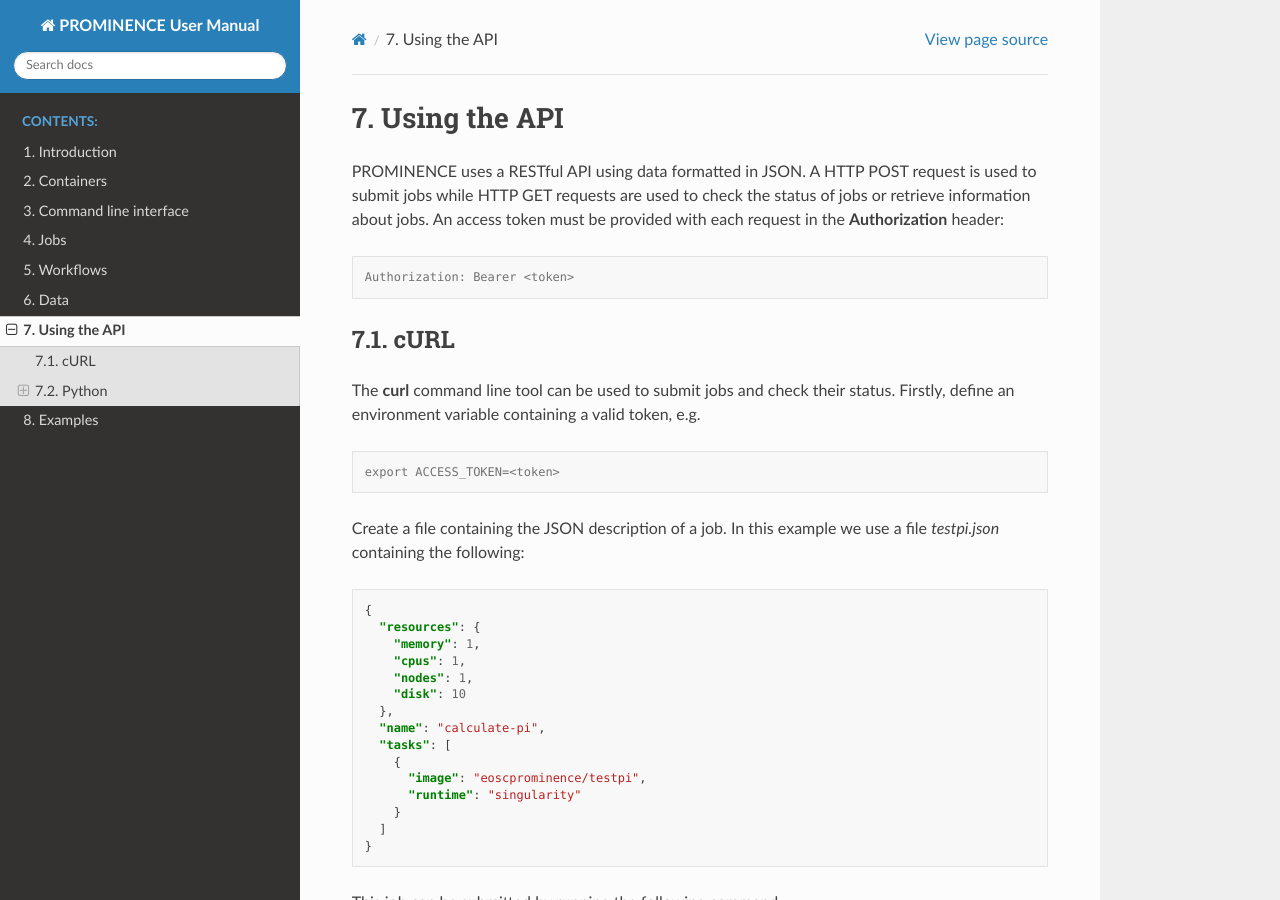
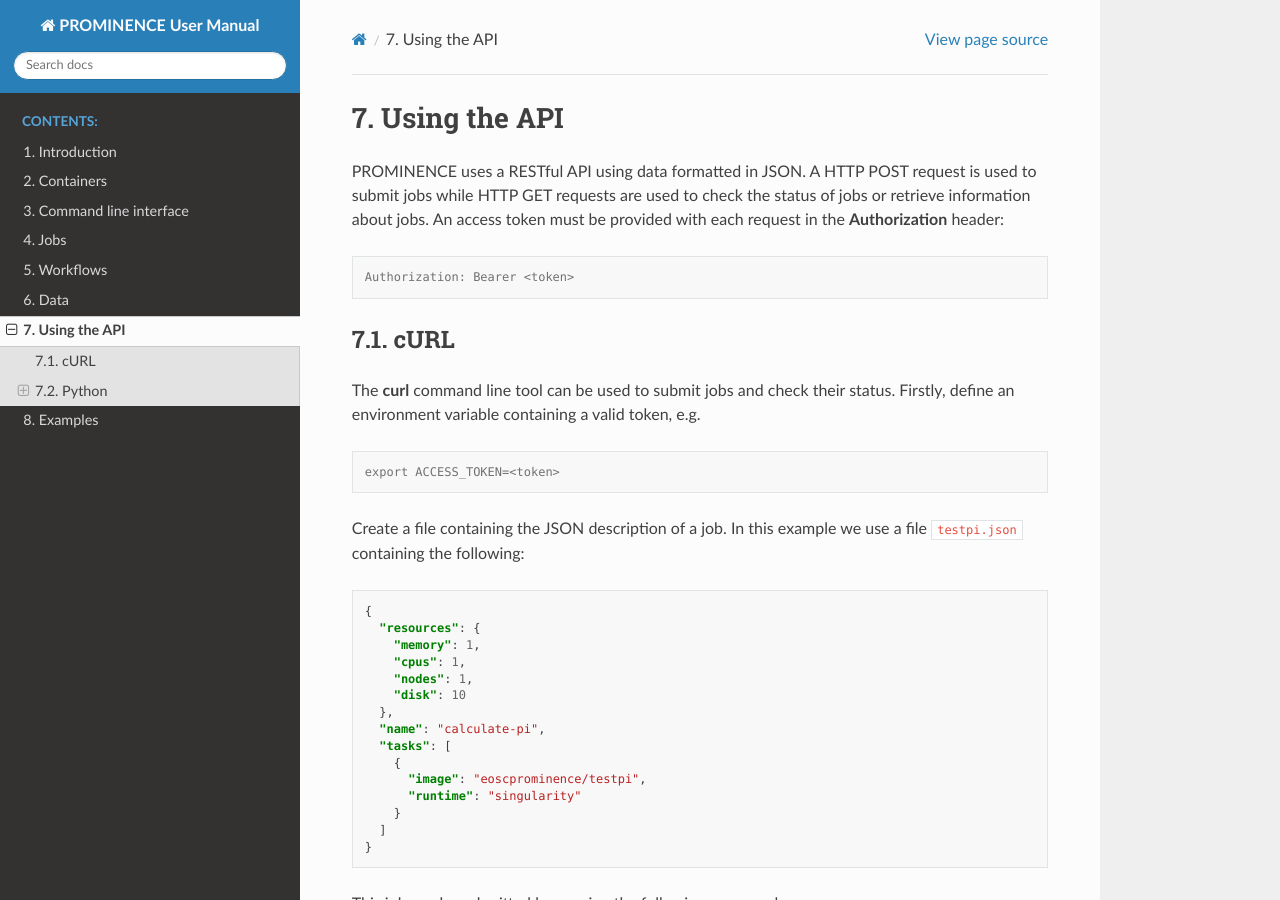
Before and after one commit to prominence-eosc/docs-eosc, a Sphinx documentation site: the page built from source/using-the-api.rst, in a window 1280 px wide and 900 px high. Built offline with Sphinx 7.4.7 and the Read the Docs theme 2.0.0, drawn with Linux system fonts in a browser that asks for light colours.

Commit message:
Fix minor formatting error

```diff
--- a/source/using-the-api.rst
+++ b/source/using-the-api.rst
@@ -18,7 +18,7 @@ The **curl** command line tool can be used to submit jobs and check their status
 
    export ACCESS_TOKEN=<token>
 
-Create a file containing the JSON description of a job. In this example we use a file `testpi.json` containing the following:
+Create a file containing the JSON description of a job. In this example we use a file ``testpi.json`` containing the following:
 
 .. code-block:: json
 
```
